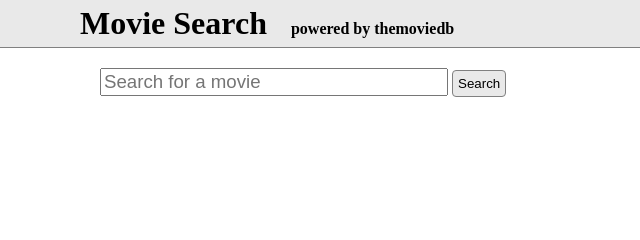
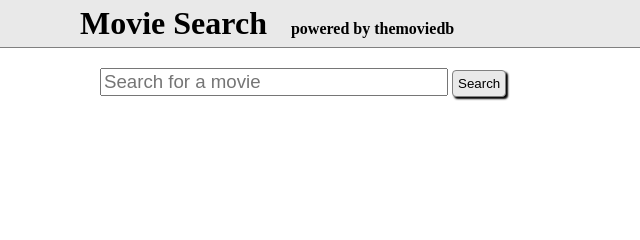
Before and after one commit to bryanyee/themoviedb-api, a plain HTML site: page Javascript/index.html in a window 1280 px wide. In both pictures the pointer is over the button "Search". Shown: the top 240 px of the page, 0-640 px from the left. Drawn offline with Linux system fonts and the light colour scheme.

Commit message:
Added box-shadow to button hover

```diff
--- a/Javascript/styles.css
+++ b/Javascript/styles.css
@@ -57,6 +57,10 @@ button {
   cursor: pointer;
 }
 
+button:hover {
+  box-shadow: 2px 2px 2px black;
+}
+
 #results-container {
   display: none;
   width: 600px;
```
